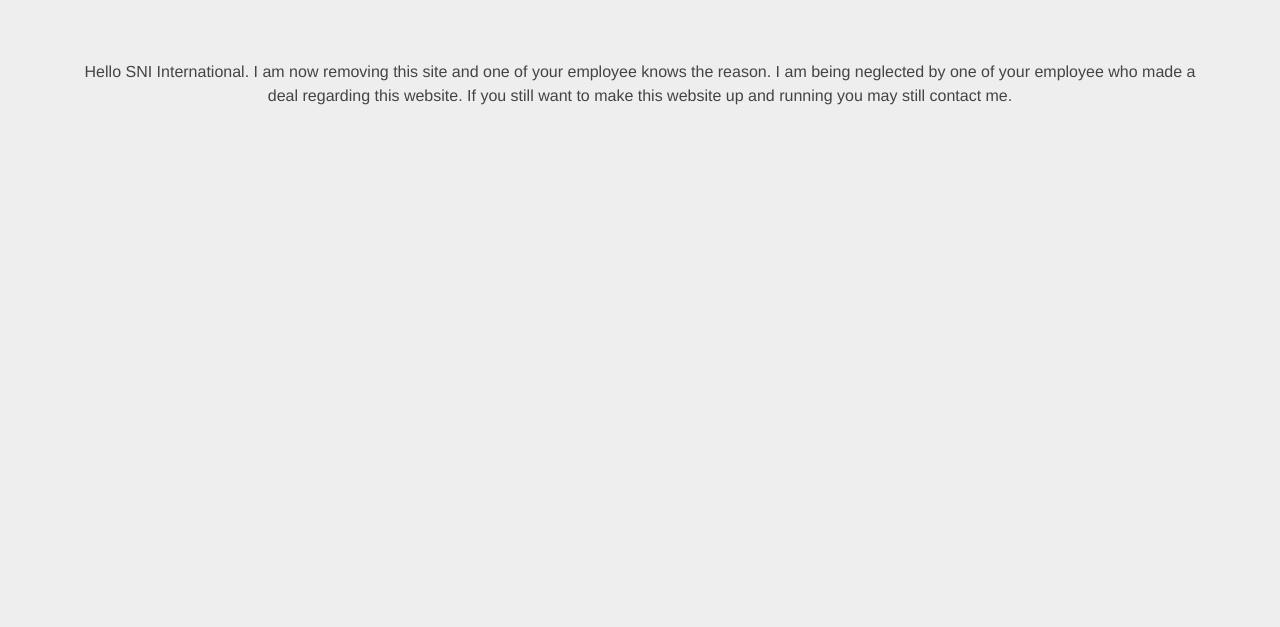
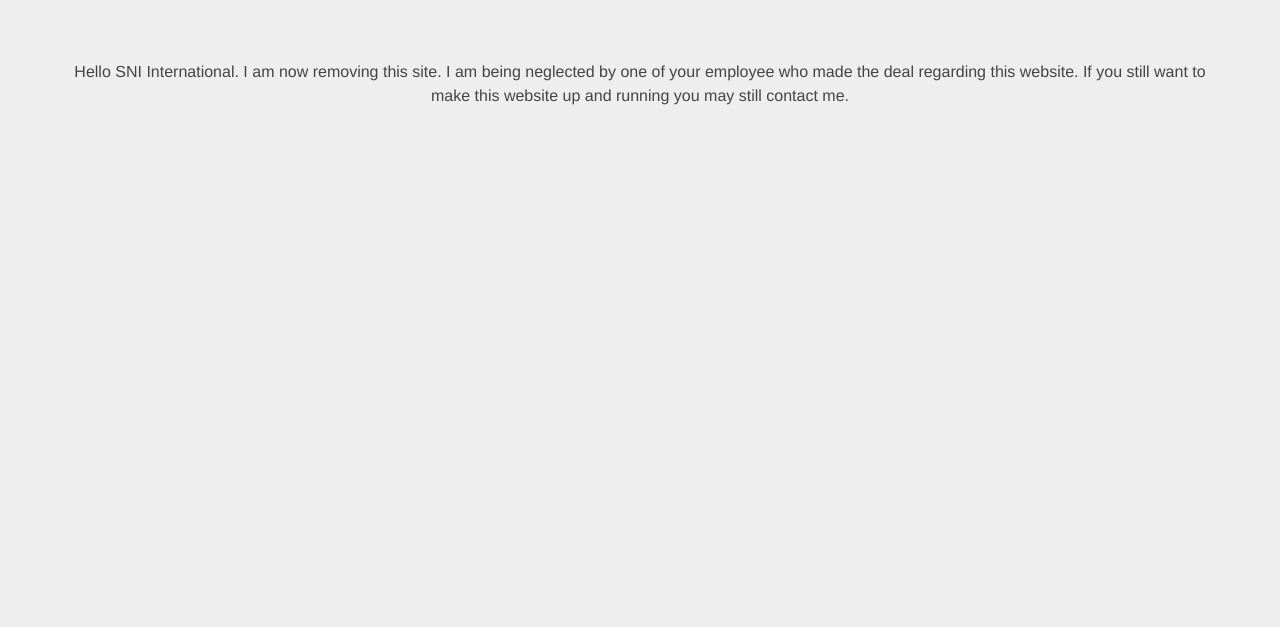
Before and after one commit to sniinternational/sniinternational.github.io, a plain HTML site: page index.html in a window 1280 px wide. Shown: the part 173-800 px from the top of the page. Drawn offline with nearby package versions, Linux system fonts and the light colour scheme; some packages are replaced by stand-ins of ours; files that its build step writes are made by us from their sources; a script that the page names is missing.

Commit message:
Update index.html

```diff
--- a/index.html
+++ b/index.html
@@ -96,7 +96,7 @@
             <div class="row">
                <div class="col-md-12">
                    <div class="about-text">
-                       <p>Hello SNI International. I am now removing this site and one of your employee knows the reason. I am being neglected by one of your employee who made a deal regarding this website. If you still want to make this website up and running you may still contact me.
+                       <p>Hello SNI International. I am now removing this site. I am being neglected by one of your employee who made the deal regarding this website. If you still want to make this website up and running you may still contact me.
                        <p></p>
                    </div>
 
```
